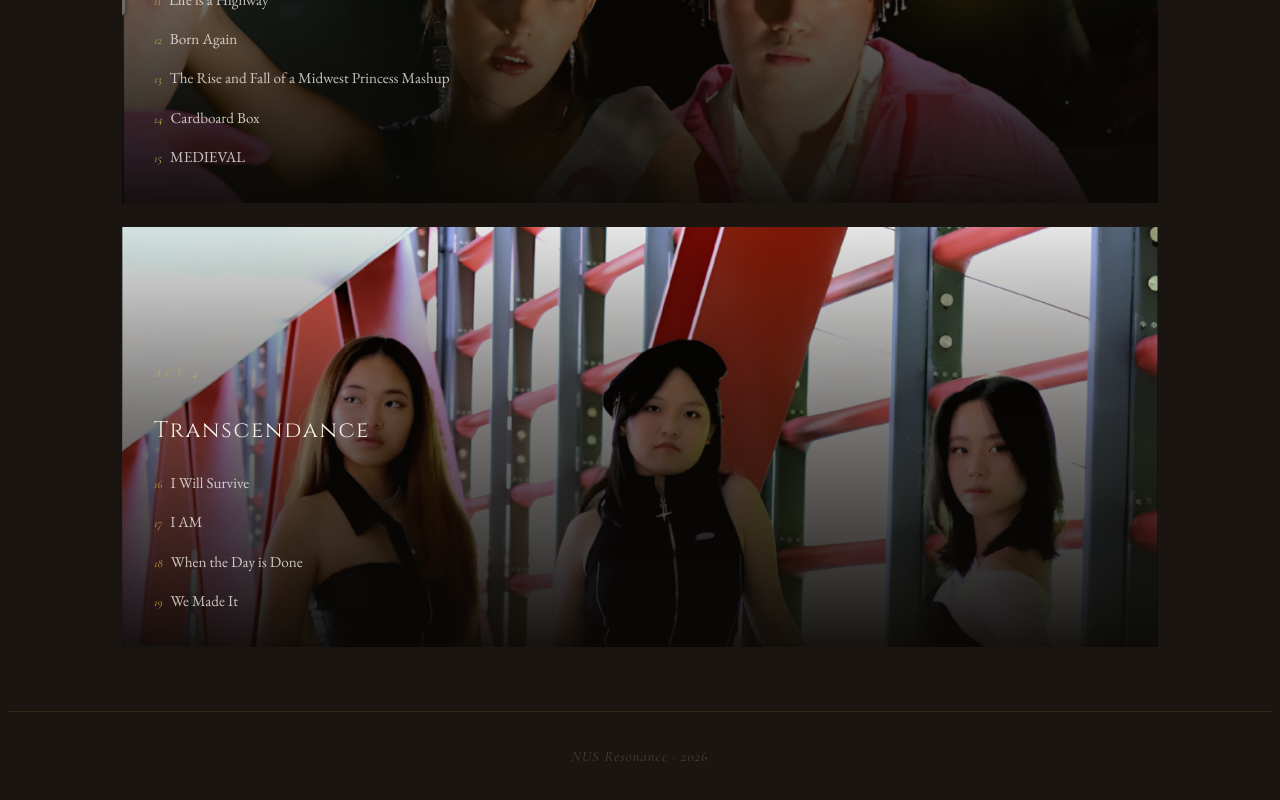
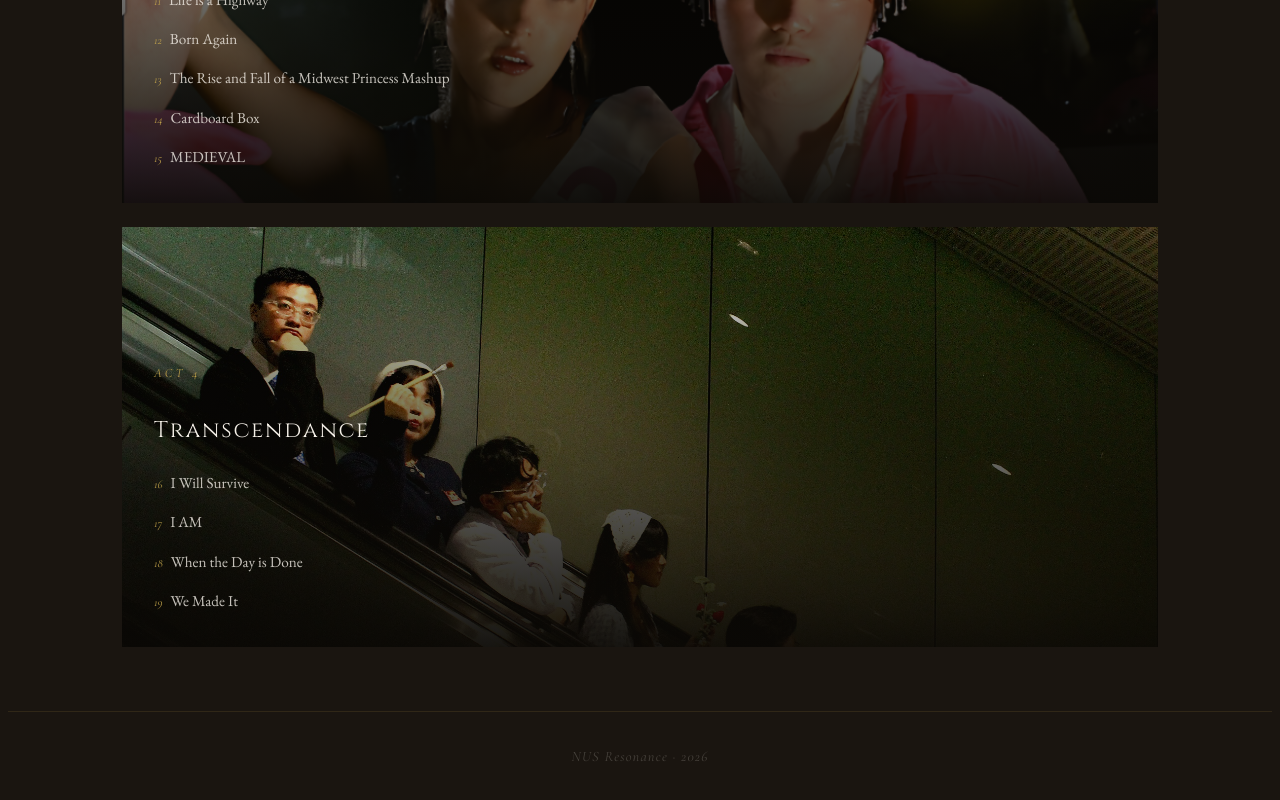
Before and after one commit to mingjelly/odyssey-concert-booklet, a Next.js app: page /home in a window 1280 px wide. Shown: the part 2095-2895 px from the top of the page. Built offline with nearby package versions, Linux system fonts and the light colour scheme.

Commit message:
change act 4 bg

```diff
--- a/app/home/page.tsx
+++ b/app/home/page.tsx
@@ -4,7 +4,7 @@ const acts = [
   { number: 1, title: 'Genesis', href: '/act-one', image: '/images/act1.jpg', songs: ['The Greatest Show', 'Classic', 'Hypotheticals', 'Anganku Anganmu', 'WHERE IS MY HUSBAND!'] },
   { number: 2, title: 'Flux', href: '/act-two', image: '/images/act2.jpg', songs: ['WILDFLOWER', 'Situations', "讨厌 (Can't Stand It)", 'The Door', 'Soft Universe'] },
   { number: 3, title: 'Metamorphosis', href: '/act-three', image: '/images/act3.png', songs: ['Life is a Highway', 'Born Again', 'The Rise and Fall of a Midwest Princess Mashup', 'Cardboard Box', 'MEDIEVAL'] },
-  { number: 4, title: 'Transcendance', href: '/act-four', image: '/images/act4.png', songs: ['I Will Survive', 'I AM', 'When the Day is Done', 'We Made It'] },
+  { number: 4, title: 'Transcendance', href: '/act-four', image: '/images/act4.jpg', songs: ['I Will Survive', 'I AM', 'When the Day is Done', 'We Made It'] },
 ];
 
 const pages = [
```
Also changed, not shown: public/images/act4.jpg (added), public/images/act4_sub.png (renamed from public/images/act4.png).
